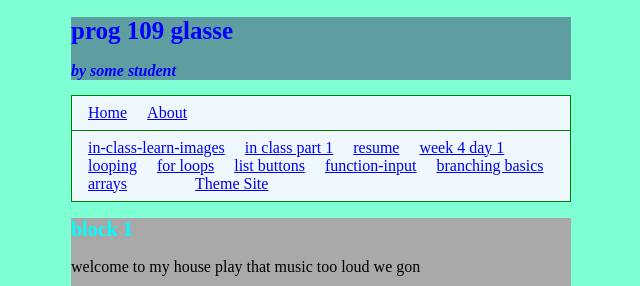
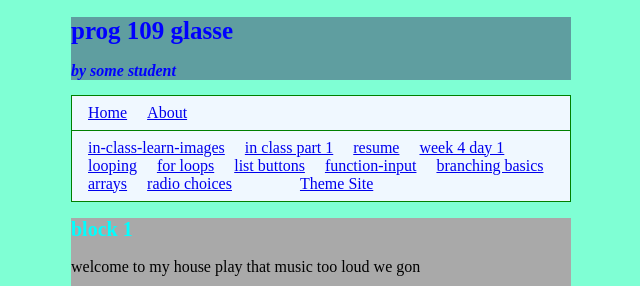
Before and after one commit to loganglasse/loganglasse.github.io, a plain HTML site: page index.html in a window 1280 px wide. Shown: the top 286 px of the page, without its empty margins (319-959 px from the left). Drawn offline with Linux system fonts and the light colour scheme.

Commit message:
Add files via upload

```diff
--- a/index.html
+++ b/index.html
@@ -31,6 +31,7 @@
         <li><a href="javascript-tests/function-inputs.html">function-input</a></li>
         <li><a href="javascript-tests/branchinh.html">branching basics</a></li>
         <li><a href="javascript-tests/javascript-arrays.html">arrays</a></li>
+        <li><a href="javascript-tests/radio-choices.html">radio choices</a></li>
         <li><a href="#block01"></a></li>
         <li><a href="#block02"></a></li>
         <li><a href="#block03"></a></li>
```
